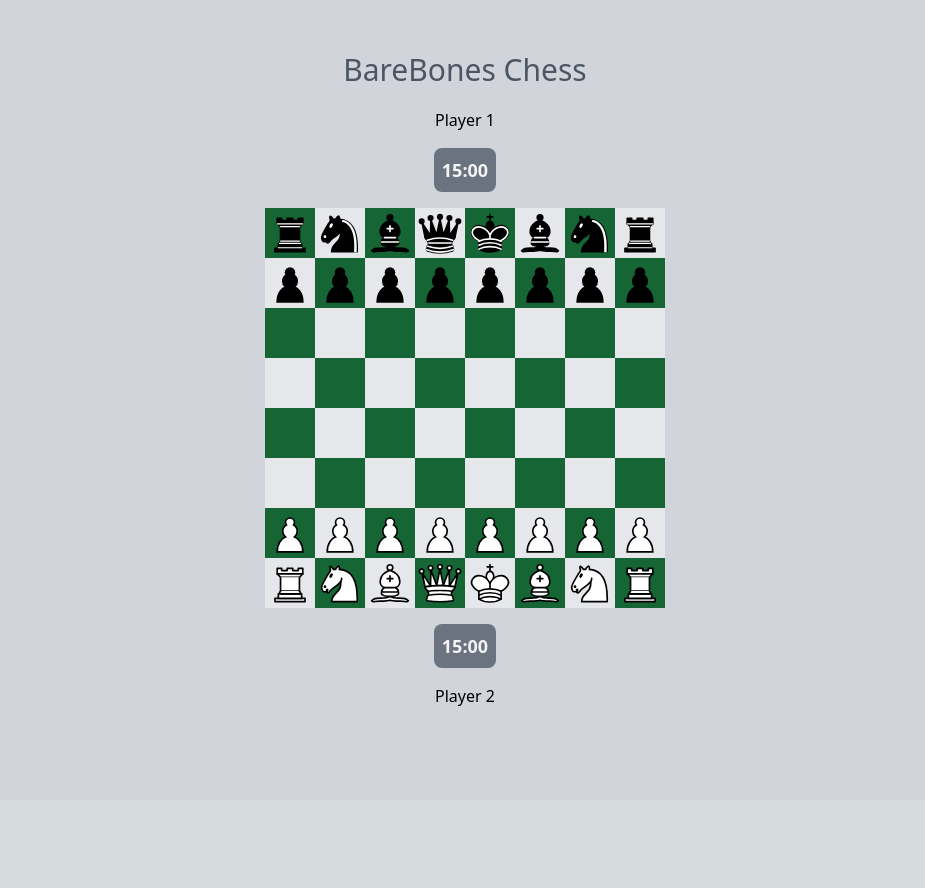
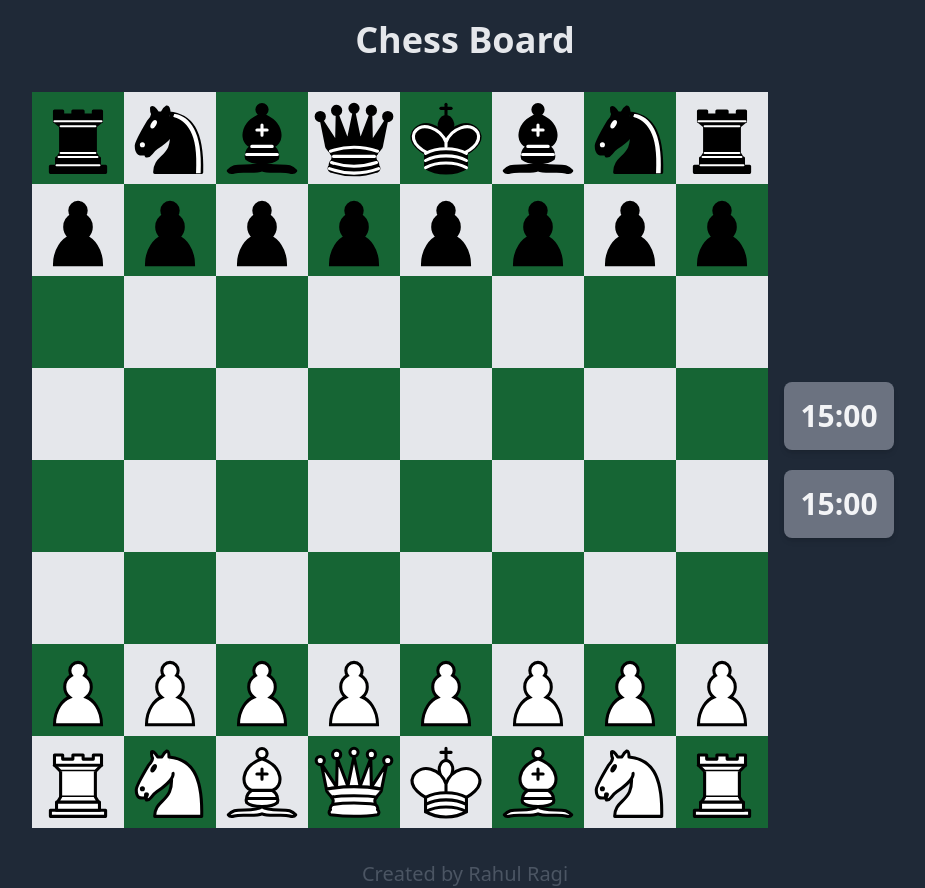
Before and after one commit to rahulragidev/my-board, a Next.js app: page / in a window 1280 px wide. Shown: the whole page, without its empty margins (175-1100 px from the left). Before the commit the page ends 800 px from the top, so only its background shows below. Built offline with nearby package versions, Linux system fonts and the light colour scheme.

Commit message:
Design refresh

```diff
--- a/components/Bishop.js
+++ b/components/Bishop.js
@@ -7,8 +7,8 @@ const Bishop = ({ color, square }) => {
       <Image
         src={`/images/bishop-${color}.svg`}
         alt={`${color} bishop`}
-        width={50} // Set the width as needed
-        height={50} // Set the height as needed
+        width={100} // Set the width as needed
+        height={100} // Set the height as needed
         layout="fixed" // You can choose between 'fixed', 'fill', 'intrinsic', or 'responsive'
       />
     </div>
--- a/components/Board.js
+++ b/components/Board.js
@@ -95,12 +95,12 @@ const Board = () => {
     const PieceComponent = pieceComponents[piece.type];
     const isSelected = position === selectedSquare;
 
-    const wrapperClass = isSelected
-      ? "transform scale-105 shadow-inner animate-pulse transition-all duration-200"
-      : "transition-all duration-300";
-
     return (
-      <div className={wrapperClass}>
+      <div
+        className={`transition-all duration-300 ease-in-out transform hover:scale-110 ${
+          isSelected ? "transform scale-105 shadow-inner animate-pulse" : ""
+        }`}
+      >
         <PieceComponent
           color={piece.color}
           position={position}
@@ -131,25 +131,27 @@ const Board = () => {
     });
 
     return (
-      <div className="grid grid-cols-8 gap-0 w-full max-w-md">{squares}</div>
+      <div className="grid grid-cols-8 gap-0 w-full md:max-w-screen-md p-4">
+        {squares}
+      </div>
     );
   };
 
   return (
-    <div className="flex flex-col items-center justify-center space-y-4">
-      <h1>Player 1</h1>
+    <div className="flex items-center w-screen justify-center">
+      {renderBoard()}
+      <div className="space-y-5 mr-5">
         <ChessClock
           isActive={turn === "black" && gameStarted}
           time={blackTime}
           setTime={setBlackTime}
         />
-      {renderBoard()}
         <ChessClock
           isActive={turn === "white" && gameStarted}
           time={whiteTime}
           setTime={setWhiteTime}
         />
-      <h1>Player 2</h1>
+      </div>
     </div>
   );
 };
--- a/components/ChessClock.js
+++ b/components/ChessClock.js
@@ -23,9 +23,9 @@ const ChessClock = ({ isActive, time, setTime }) => {
 
   return (
     <div
-      className={`rounded-lg p-2 font-bold text-lg ${
+      className={`rounded-lg p-4 shadow-md text-xl md:text-2xl lg:text-3xl font-bold ${
         isActive ? "text-orange-600 bg-black" : "text-gray-100 bg-gray-500"
-      }`}
+      } transition-colors duration-300`}
     >
       {formatTime(time)}
     </div>
--- a/components/King.js
+++ b/components/King.js
@@ -7,8 +7,8 @@ const King = ({ color, square }) => {
       <Image
         src={`/images/king-${color}.svg`}
         alt={`${color} king`}
-        width={50} // Set the width as needed
-        height={50} // Set the height as needed
+        width={100} // Set the width as needed
+        height={100} // Set the height as needed
         layout="fixed" // You can choose between 'fixed', 'fill', 'intrinsic', or 'responsive'
       />
     </div>
--- a/components/Knight.js
+++ b/components/Knight.js
@@ -7,8 +7,8 @@ const Knight = ({ color, square }) => {
       <Image
         src={`/images/knight-${color}.svg`}
         alt={`${color} knight`}
-        width={50} // Set the width as needed
-        height={50} // Set the height as needed
+        width={100} // Set the width as needed
+        height={100} // Set the height as needed
         layout="fixed" // You can choose between 'fixed', 'fill', 'intrinsic', or 'responsive'
       />
     </div>
--- a/components/Pawn.js
+++ b/components/Pawn.js
@@ -7,8 +7,8 @@ const Pawn = ({ color, square }) => {
       <Image
         src={`/images/pawn-${color}.svg`}
         alt={`${color} pawn`}
-        width={50} // Set the width as needed
-        height={50} // Set the height as needed
+        width={100} // Set the width as needed
+        height={100} // Set the height as needed
         layout="fixed" // You can choose between 'fixed', 'fill', 'intrinsic', or 'responsive'
       />
     </div>
--- a/components/Queen.js
+++ b/components/Queen.js
@@ -7,8 +7,8 @@ const Queen = ({ color, square }) => {
       <Image
         src={`/images/queen-${color}.svg`}
         alt={`${color} queen`}
-        width={50} // Set the width as needed
-        height={50} // Set the height as needed
+        width={100} // Set the width as needed
+        height={100} // Set the height as needed
         layout="fixed" // You can choose between 'fixed', 'fill', 'intrinsic', or 'responsive'
       />
     </div>
--- a/components/Rook.js
+++ b/components/Rook.js
@@ -7,8 +7,8 @@ const Rook = ({ color }) => {
       <Image
         src={`/images/rook-${color}.svg`}
         alt={`${color} rook`}
-        width={50} // Set the width as needed
-        height={50} // Set the height as needed
+        width={100} // Set the width as needed
+        height={100} // Set the height as needed
         layout="fixed" // You can choose between 'fixed', 'fill', 'intrinsic', or 'responsive'
       />
     </div>
--- a/components/Square.js
+++ b/components/Square.js
@@ -10,10 +10,11 @@ const Square = ({ children, position, onClick }) => {
   };
 
   const bgColor = isBlackSquare() ? "bg-green-800" : "bg-gray-200";
+  const hoverEffect = "hover:bg-opacity-75 transition duration-300";
 
   return (
     <div
-      className={`w-full aspect-square ${bgColor} flex justify-center items-center`}
+      className={`w-full aspect-square ${bgColor} ${hoverEffect} flex justify-center items-center`}
       onClick={onClick}
     >
       {children}
--- a/pages/index.js
+++ b/pages/index.js
@@ -1,12 +1,11 @@
 import Board from "@/components/Board";
-import React from "react";
 
 export default function Home() {
   return (
-    <div className="flex flex-col justify-center items-center h-screen bg-gray-300">
-      <h1 className="text-gray-600 text-3xl m-5"> BareBones Chess</h1>
+    <div className="flex flex-col items-center justify-center w-full h-full bg-gray-800 text-gray-200 space-y-4">
+      <h1 className="font-semibold text-4xl mt-5">Chess Board</h1>
       <Board />
-      <h1 className="text-gray-300 text-sm m-5">Made by Rahul Ragi</h1>
+      <p className="text-gray-600 text-lg md:text-xl">Created by Rahul Ragi</p>
     </div>
   );
 }
```
Lines whose indentation alone changed are shown as unchanged.
